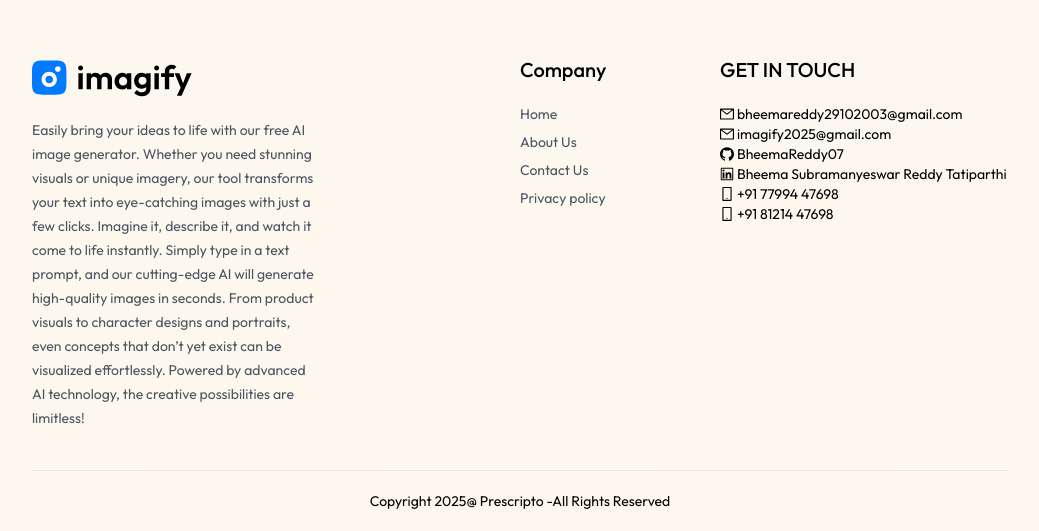
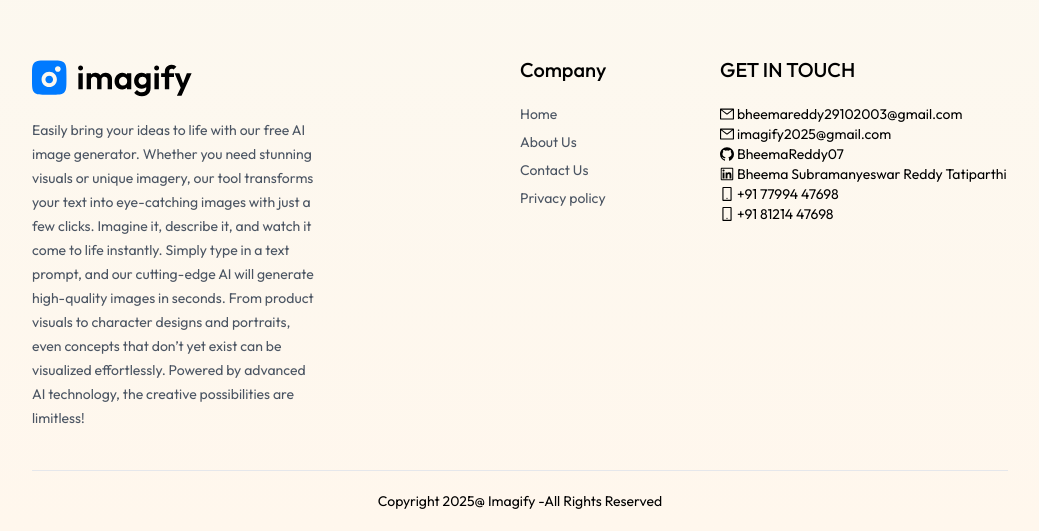
Before and after one commit to BheemaReddy07/Imagify, a React (Vite) app in the folder client/: page / in a window 1280 px wide. Shown: the part 2428-2959 px from the top of the page, without its empty margins (120-1159 px from the left). Built offline with nearby package versions, Linux system fonts and the light colour scheme; no server answers.

Commit message:
added the changes in footer

```diff
--- a/client/src/Components/Footer.jsx
+++ b/client/src/Components/Footer.jsx
@@ -36,7 +36,7 @@ Simply type in a text prompt, and our cutting-edge AI will generate high-quality
                   <li><a href='mailto:bheemareddy29102003@gmail.com'><MailOutlined /> bheemareddy29102003@gmail.com</a></li>
                   <li><a href='mailto:imagify2025@gmail.com'><MailOutlined /> imagify2025@gmail.com</a></li>
                   <li><a href='https://github.com/BheemaReddy07/' target='_blank'><GithubOutlined /> BheemaReddy07</a></li>
-                  <li><a href='www.linkedin.com/in/bheema-subramanyeswar-reddy-tatiparthi-541104344' target='_blank'><LinkedinOutlined /> Bheema Subramanyeswar Reddy Tatiparthi</a></li>
+                  <li><a href='https://www.linkedin.com/in/bheema-subramanyeswar-reddy-tatiparthi-541104344/' target='_blank'><LinkedinOutlined /> Bheema Subramanyeswar Reddy Tatiparthi</a></li>
                       <li><MobileOutlined/> +91 77994 47698</li>
                       <li><MobileOutlined/> +91 81214 47698</li>
                   </ul>
@@ -48,7 +48,7 @@ Simply type in a text prompt, and our cutting-edge AI will generate high-quality
 
         <div>
         < hr />
-        <p className='py-5 text-sm text-center'>Copyright 2025@ Prescripto -All Rights Reserved</p>
+        <p className='py-5 text-sm text-center'>Copyright 2025@ Imagify -All Rights Reserved</p>
         </div>
     </div>
   )
```
